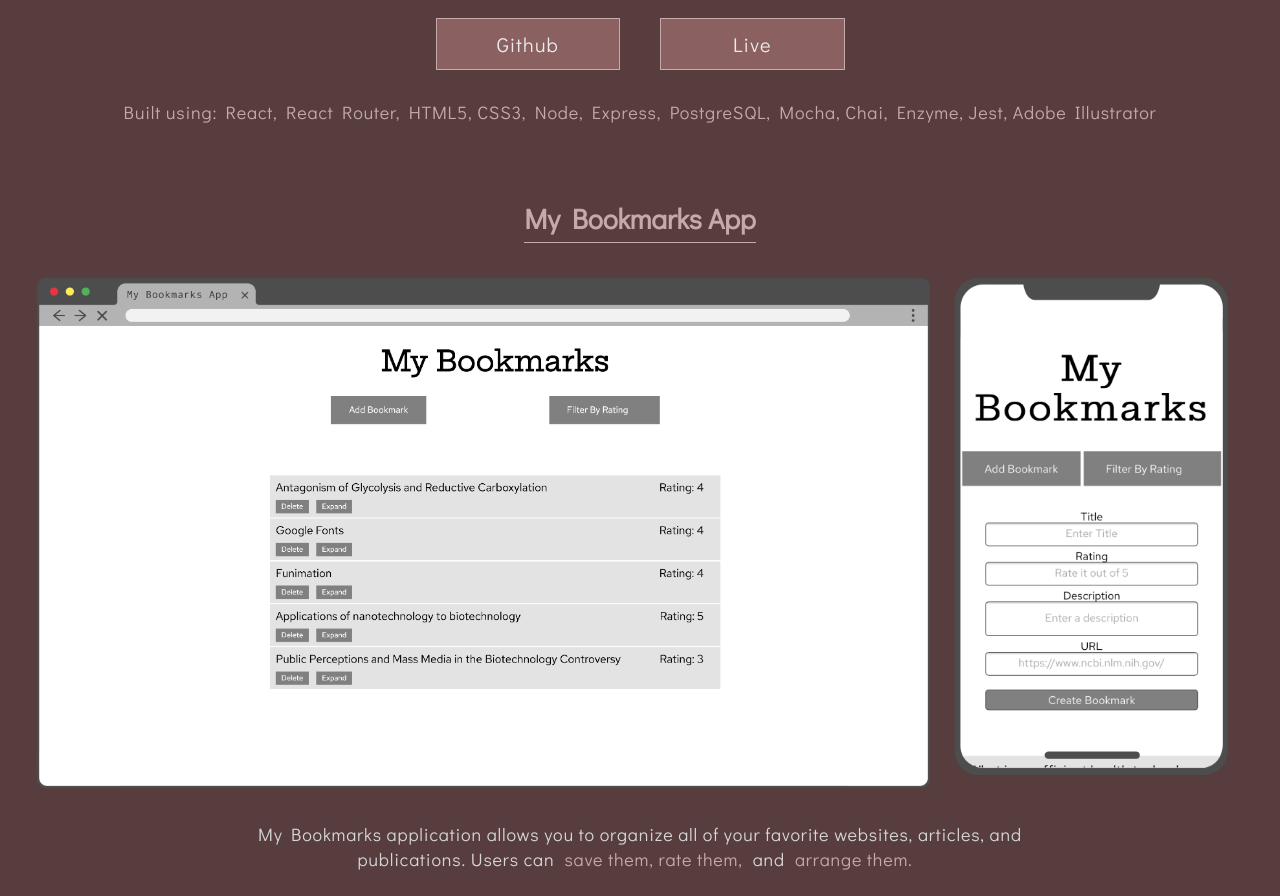
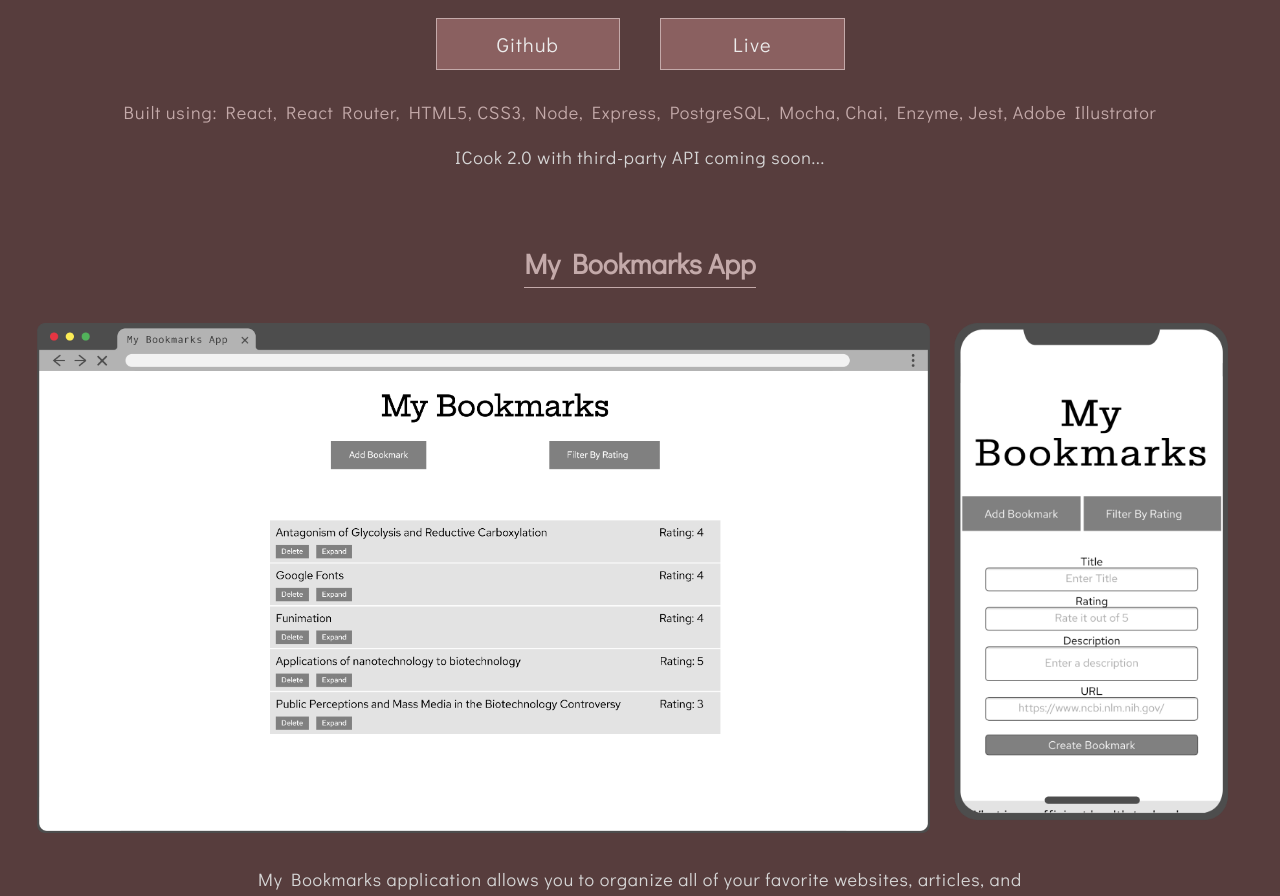
Before and after one commit to nphiukhao/portfolio, a React (Create React App) app: page / in a window 1280 px wide. Shown: the part 5240-6136 px from the top of the page. Built offline with nearby package versions, Linux system fonts and the light colour scheme.

Commit message:
icook section updated

```diff
--- a/src/components/Projects.js
+++ b/src/components/Projects.js
@@ -171,7 +171,6 @@ export default function Projects() {
       </div>
       <section className="project-info" role="document">
         <p className="p-explain">
-          {" "}
           Users can store, update, and filter recipes based on time constraints
           and available ingredients.
           <span className="green">Save time, money,</span>and
@@ -199,6 +198,7 @@ export default function Projects() {
             PostgreSQL, Mocha, Chai, Enzyme, Jest, Adobe Illustrator
           </span>
         </p>
+        <p>ICook 2.0 with third-party API coming soon...</p>
       </section>
 
       <h3>My Bookmarks App</h3>
```
